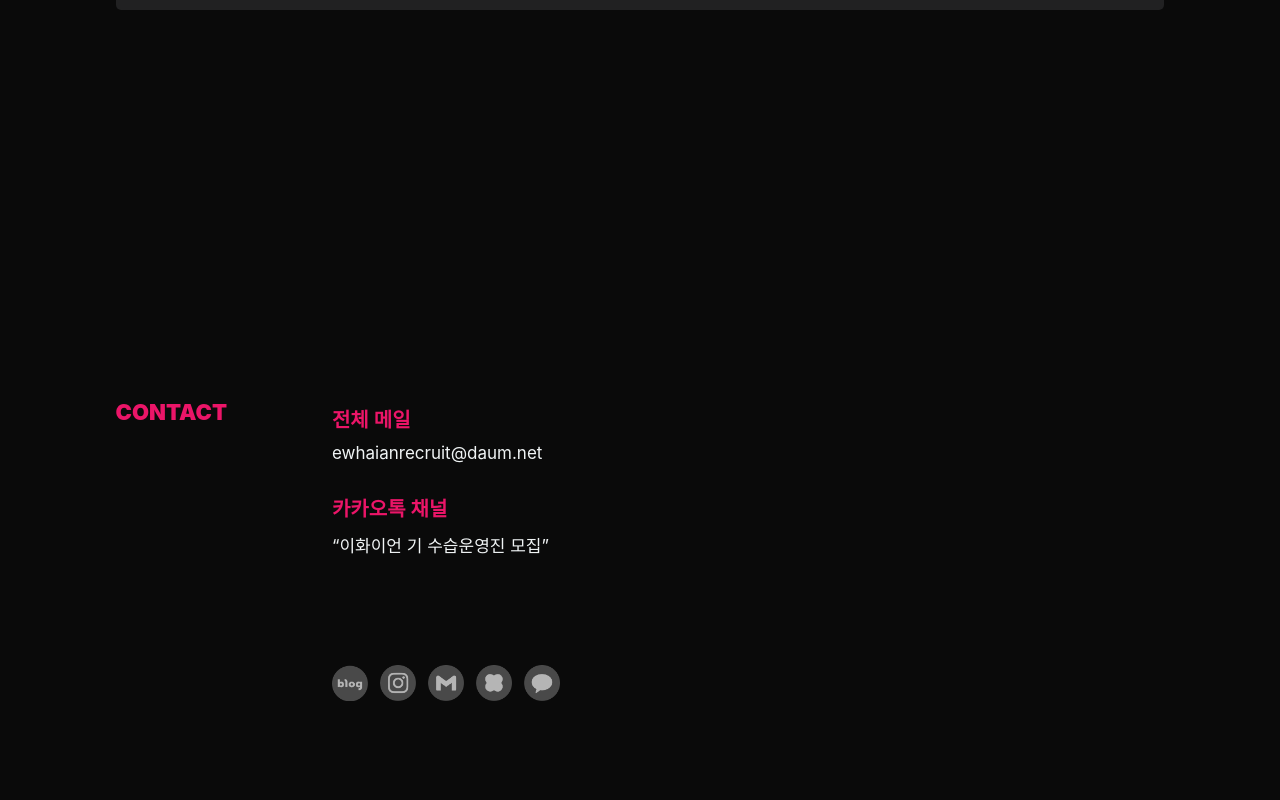
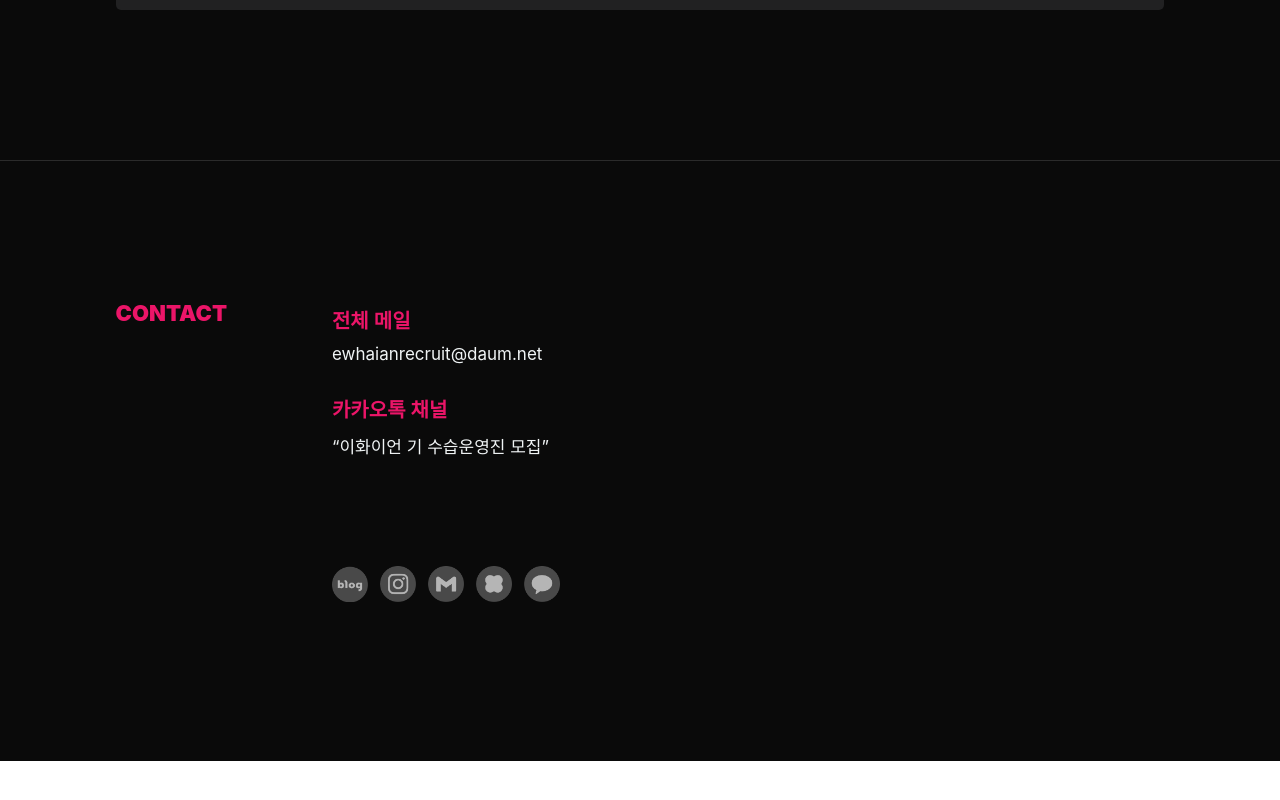
Before and after one commit to hyeinNa/recruiting_2023, a React (Create React App) app in the folder client/: page / in a window 1280 px wide. Shown: the part 5325-6125 px from the top of the page. After the commit the page ends 6086 px from the top, so only its background shows below. Built offline with nearby package versions, Linux system fonts and the light colour scheme; no server answers.

Commit message:
#7 foot 윗 선 추가

```diff
--- a/client/src/components/Footer/Footer.css
+++ b/client/src/components/Footer/Footer.css
@@ -13,9 +13,10 @@
 }
 .footer_container {
   width: 100%;
-  height: 800px;
+  height: 600px;
   bottom: 0;
   background-color: var(--toneDown-black);
+  border-top: 1px solid rgba(208, 208, 208, 0.17);
 }
 .footer_inner_container {
   max-width: var(--nav-bar-max-width);
```
